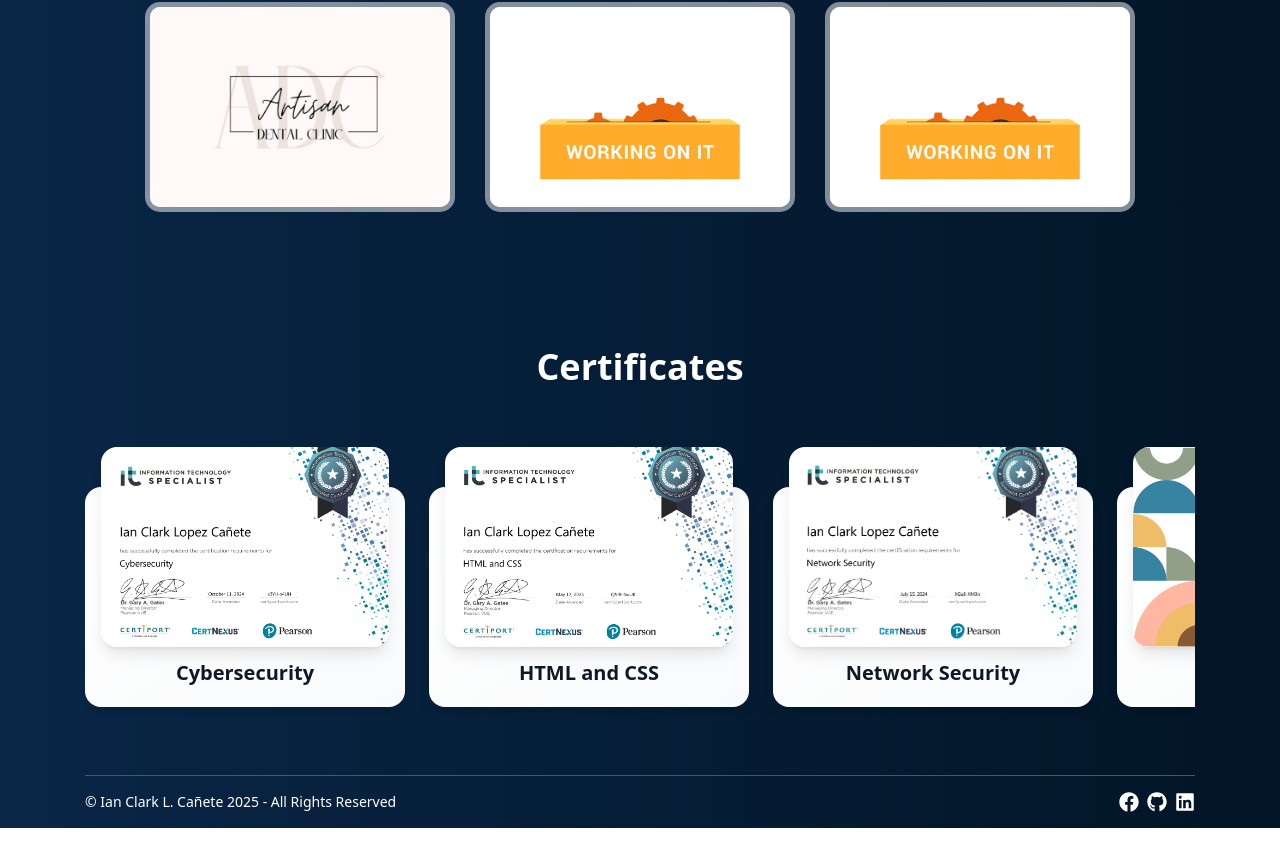
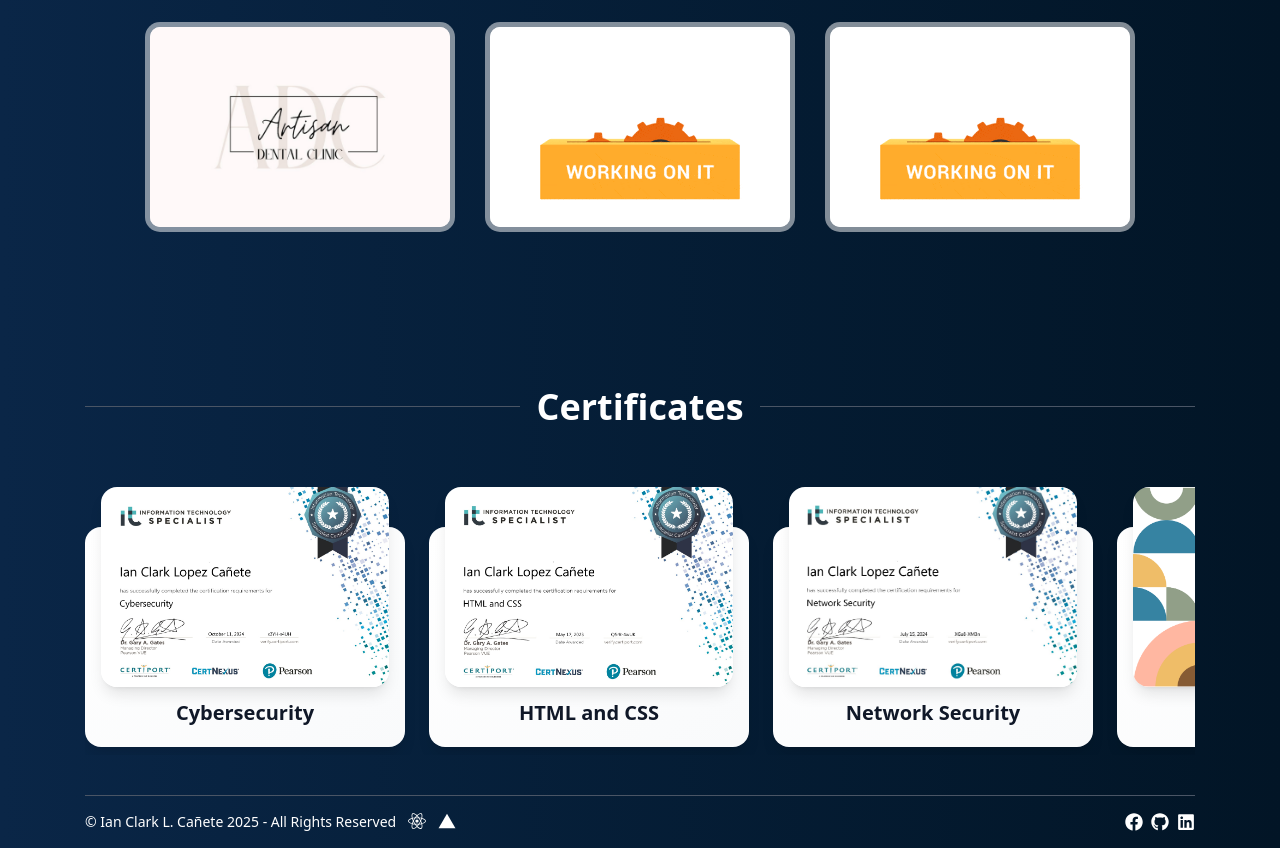
Before and after one commit to arzerra/my-portfolio, a React (Vite) app: page / in a window 1280 px wide. Shown: the part 2844-3692 px from the top of the page. Built offline with nearby package versions, Linux system fonts and the light colour scheme; a web font is replaced by a local one.

Commit message:
about, cert, exp, proj

```diff
--- a/src/components/Footer.jsx
+++ b/src/components/Footer.jsx
@@ -1,5 +1,6 @@
 import React from 'react'
-import { FaFacebook, FaGithub, FaLinkedin   } from "react-icons/fa";
+import { FaFacebook, FaGithub, FaLinkedin, FaReact } from "react-icons/fa";
+import { IoLogoVercel } from "react-icons/io5";
 
 function Footer() {
   return (
@@ -7,14 +8,18 @@ function Footer() {
     <div className="pt-5 sm:pt-5">
         <div className="container px-5 sm:px-0 md:px-5">
             <div className="flex flex-col sm:flex-row justify-between items-center border-t border-gray-400 dark:border-gray-600 w-full py-4 dark:text-white">
+              <div className='flex flex-row gap-3 mt-2 sm:mt-0'>
                 <p className="text-sm">
                 &copy; Ian Clark L. Cañete {new Date().getFullYear()} - All Rights Reserved
                 </p>
-                <div className='flex flex-row gap-2 mt-2 sm:mt-0'>
-                <a href="https://www.facebook.com/Ic.0716" target="_blank" rel="noopener noreferrer"><FaFacebook className="text-xl cursor-pointer"/></a>
-                <a href="https://github.com/arzerra" target="_blank" rel="noopener noreferrer"><FaGithub className="text-xl cursor-pointer"/></a>
-                <a href="https://www.linkedin.com/in/ianclarkcanete/" target="_blank" rel="noopener noreferrer"><FaLinkedin className="text-xl cursor-pointer"/></a>
-                </div>
+                <a href="https://react.dev/" target="_blank" rel="noopener noreferrer"><FaReact className="text-lg cursor-pointer"/></a>
+                <a href="https://vercel.com/" target="_blank" rel="noopener noreferrer"><IoLogoVercel className="text-lg cursor-pointer"/></a>
+              </div>
+              <div className='flex flex-row gap-2 mt-2 sm:mt-0'>
+                <a href="https://www.facebook.com/Ic.0716" target="_blank" rel="noopener noreferrer"><FaFacebook className="text-lg cursor-pointer"/></a>
+                <a href="https://github.com/arzerra" target="_blank" rel="noopener noreferrer"><FaGithub className="text-lg cursor-pointer"/></a>
+                <a href="https://www.linkedin.com/in/ianclarkcanete/" target="_blank" rel="noopener noreferrer"><FaLinkedin className="text-lg cursor-pointer"/></a>
+              </div>
             </div>
         </div>
     </div>
--- a/src/components/projects/Card4.jsx
+++ b/src/components/projects/Card4.jsx
@@ -9,7 +9,7 @@ const Card4 = () => {
         <img src="images/projects/4.png" alt="" />
         <div className="card__content">
           <p className="card__title">Artisan Dental Clinic</p>
-          <p className="card__description">Develop a clean, user-friendly platform that reflects the clinic’s commitment to providing exceptional
+          <p className="card__description">Developed a clean, user-friendly platform that reflects the clinic’s commitment to providing exceptional
             dental care while making it easier for patients to learn about their services and book appointments online.</p>
         </div>
         </a>
--- a/src/segments/About.jsx
+++ b/src/segments/About.jsx
@@ -47,7 +47,7 @@ function About() {
   return (
     <>
       <div id="about" className="pt-25">
-        <div className='container  pt-10 px-5 sm:px-0 md:px-5'>
+        <div className='container pt-0 sm:pt-10 px-5 sm:px-0 md:px-5'>
           <div className="flex flex-col sm:flex-row">
             {/* Left */}
             <div className='flex flex-1 items-center justify-center sm:justify-start animate-leftright' data-aos="fade-right">
--- a/src/segments/Certificate.jsx
+++ b/src/segments/Certificate.jsx
@@ -32,12 +32,15 @@ function Certificate() {
   ];
 
   return (
-    <div id="certificate" className="py-10 sm:pt-25">
+    <div id="certificate" className="pt-10 sm:pt-25 pb-5">
       <div className="container px-5 sm:px-0 md:px-5">
-        <div className="dark:text-white flex flex-col justify-center items-center">
-          <h1 className="font-bold text-4xl">Certificates</h1>
+        <div className="flex items-center justify-center w-full mt-5 sm:mt-5">
+          <div className="flex-grow border-b border-gray-400 dark:border-gray-600"></div>
+          <h1 className="px-4 text-2xl sm:text-4xl font-bold text-center dark:text-white">
+            Certificates
+          </h1>
+          <div className="flex-grow border-b border-gray-400 dark:border-gray-600"></div>
         </div>
-
         {/* Carousel */}
         <div className="mt-10 pt-15 pb-2 flex overflow-x-auto snap-x snap-mandatory gap-6 custom-scrollbar">
           {certificate.map((cert, i) => (
--- a/src/segments/Experience.jsx
+++ b/src/segments/Experience.jsx
@@ -54,7 +54,7 @@ function Experience() {
   ];
 
   return (
-    <div id="experience" className="pt-10 sm:pt-25">
+    <div id="experience" className="pt-5 sm:pt-25">
       <div className="container px-5 sm:px-0 md:px-5">
         <div className="dark:text-white pt-5">
           <div className="flex items-center justify-start">
--- a/src/segments/Project.jsx
+++ b/src/segments/Project.jsx
@@ -16,7 +16,7 @@ function Project() {
             <h1 className="font-bold text-2xl sm:text-4xl ml-5 pr-5">Projects</h1>
           </div>
 
-          <div className='flex flex-col items-center sm:items-center justify-center gap-10 mt-10'>
+          <div className='flex flex-col items-center sm:items-center justify-center gap-10 mt-15'>
             <div className='flex flex-col sm:flex-row gap-10'>
               <Card1/>
               <Card2/>
```
